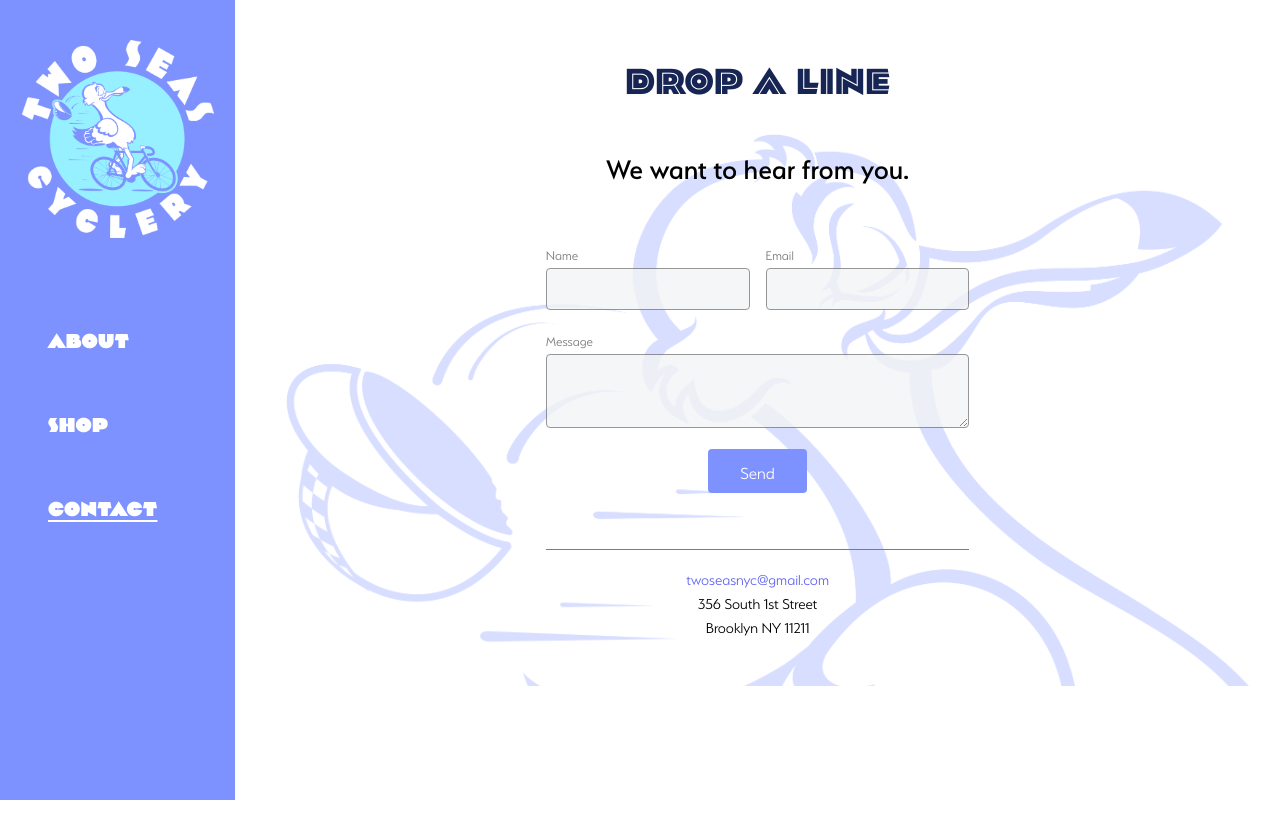
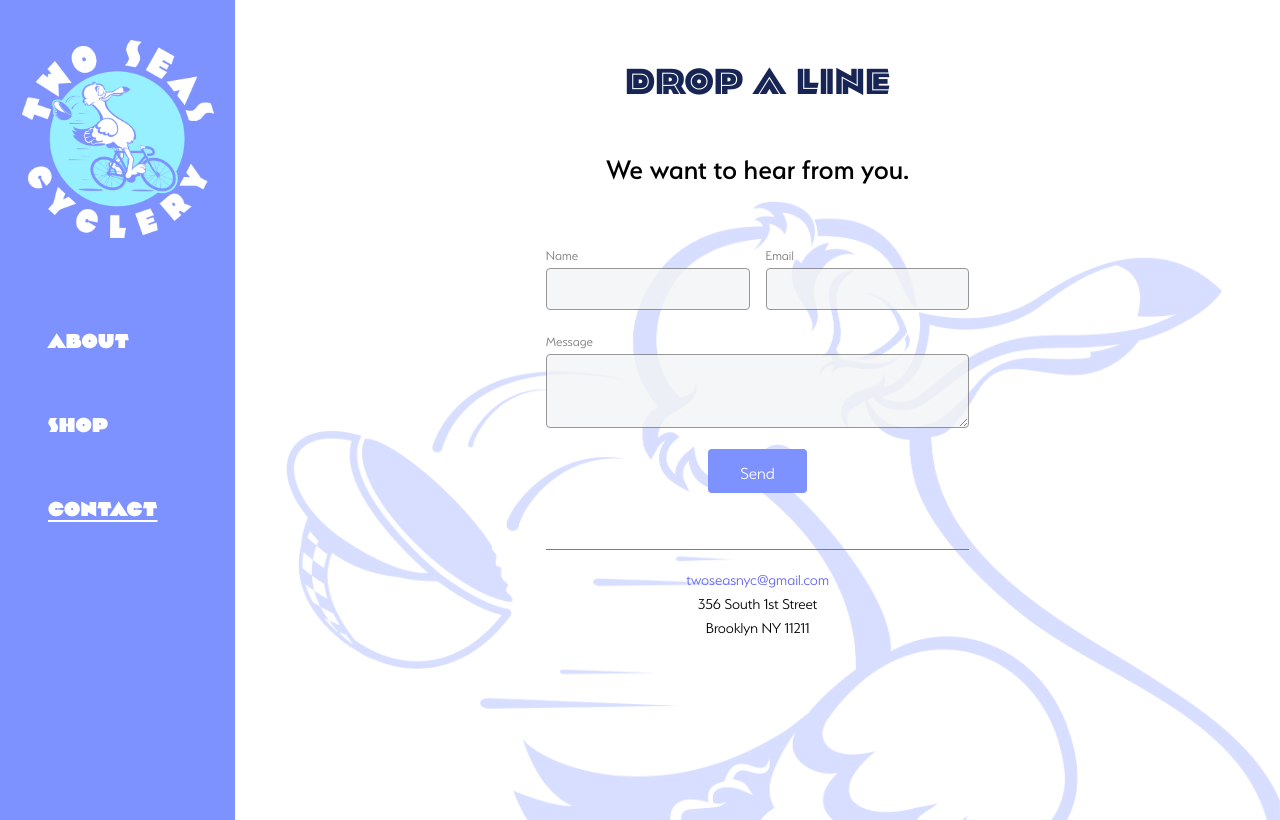
Before and after one commit to joshuapoveda/two-seas-website, a React (Vite) app: page /contact in a window 1280 px wide. Built offline with nearby package versions, Linux system fonts and the light colour scheme.

Commit message:
update.4

```diff
--- a/src/components/Contact.jsx
+++ b/src/components/Contact.jsx
@@ -2,7 +2,7 @@
 
 const Contact = () => {
   return (
-    <div className="relative w-full h-fit mt-5">
+    <div className="relative w-full min-h-screen mt-5">
       <div className="flex flex-grow justify-center">
         <section>
           <div className="px-5 py-10 mx-auto w-full">
```
